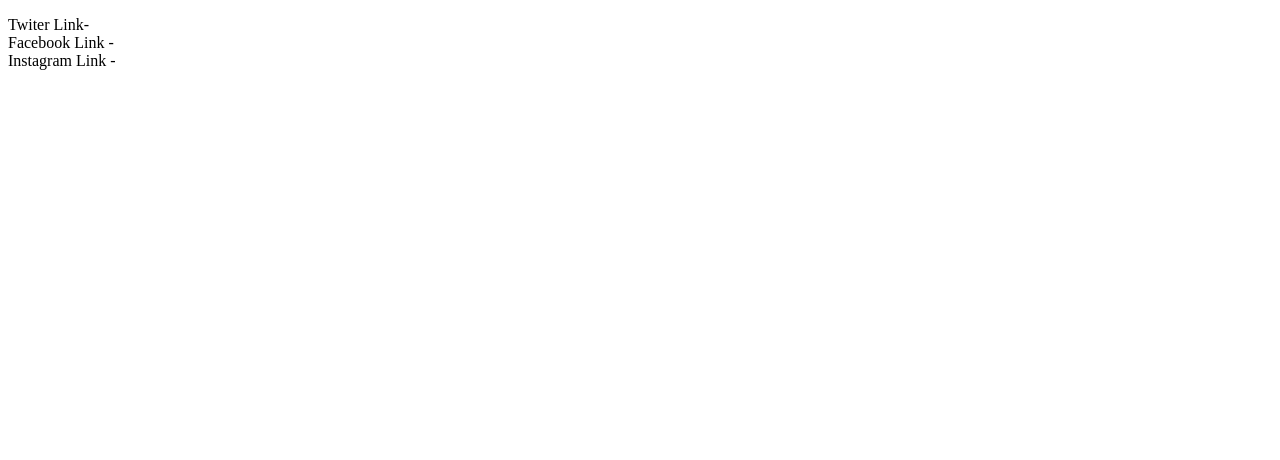
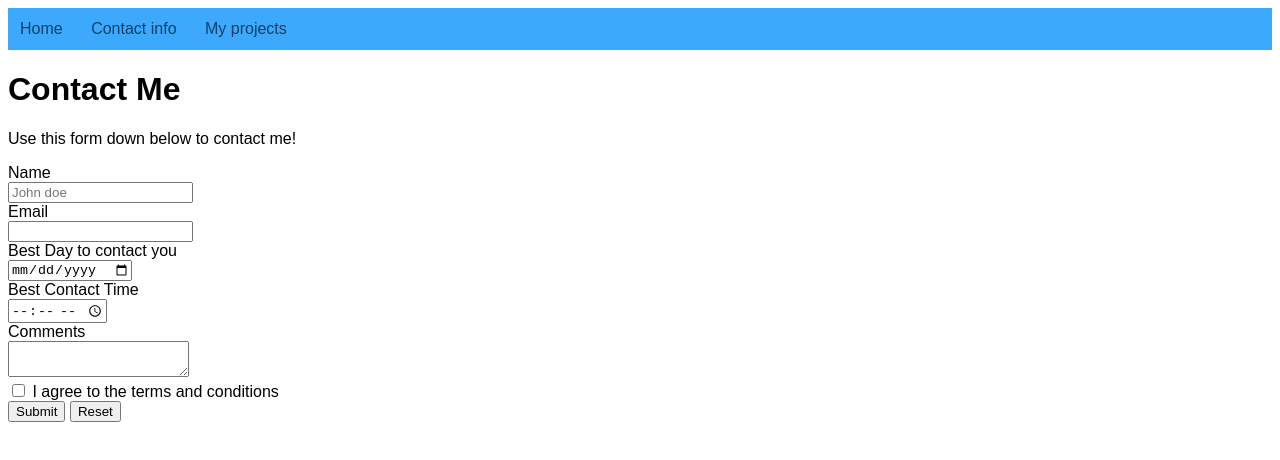
Before and after one commit to JaybkSteam/Jaybksteam.github.io, a plain HTML site: page contact.html in a window 1280 px wide. Drawn offline with Linux system fonts and the light colour scheme.

Commit message:
changes for today

```diff
--- a/contact.html
+++ b/contact.html
@@ -4,13 +4,57 @@
     <meta charset="UTF-8">
     <meta http-equiv="X-UA-Compatible" content="IE=edge">
     <meta name="viewport" content="width=device-width, initial-scale=1.0">
-    <title>Document</title>
+    <link rel="stylesheet" href="style.css">
+    <title>Jaylin Edouard</title>
+
 </head>
 <body>
-<p>
-    Twiter Link-  <br>
-    Facebook Link - <br>
-    Instagram Link - <br>
+    <nav>
+        <a href="index.html">Home</a>
+        <a href="contact.html">Contact info</a>
+        <a href="projects.html">My projects</a>
+        </nav>
+
+
+<h1>Contact Me</h1>
+
+<p>Use this form down below  to contact me!</p>
+<form
+ action="https://us-central1-steam-center-app-dev.cloudfunctions.net/formToEmail"
+ method="post"
+>
+ <label>Name</label>
+ <br>
+ <input placeholder="John doe" name="full name">
+ <br>
+ <label>Email</label>
+ <br>
+ <input name="email">
+ <br>
+ <label>Best Day to contact you</label>
+ <br>
+ <input type="date" name="=date">
+ <br>
+ <label>Best Contact Time</label>
+ <br>
+ <input type="time" name="contactTime">
+ <br>
+ <label>Comments</label>
+ <br>
+ <textarea name="comments"></textarea>
+ <br>
+ <input type="checkbox" name="terms">
+ <label>I agree to the terms and conditions</label>
+<br>
+
+ <input type="submit">
+ <input type="reset">
+
+
+<input name="send-to" value="jedouard@brooklynsteamcenter.org" hidden>
+
+
+
 
 
 </p>
```
Also changed, not shown: index.html (+3 -2 lines).
